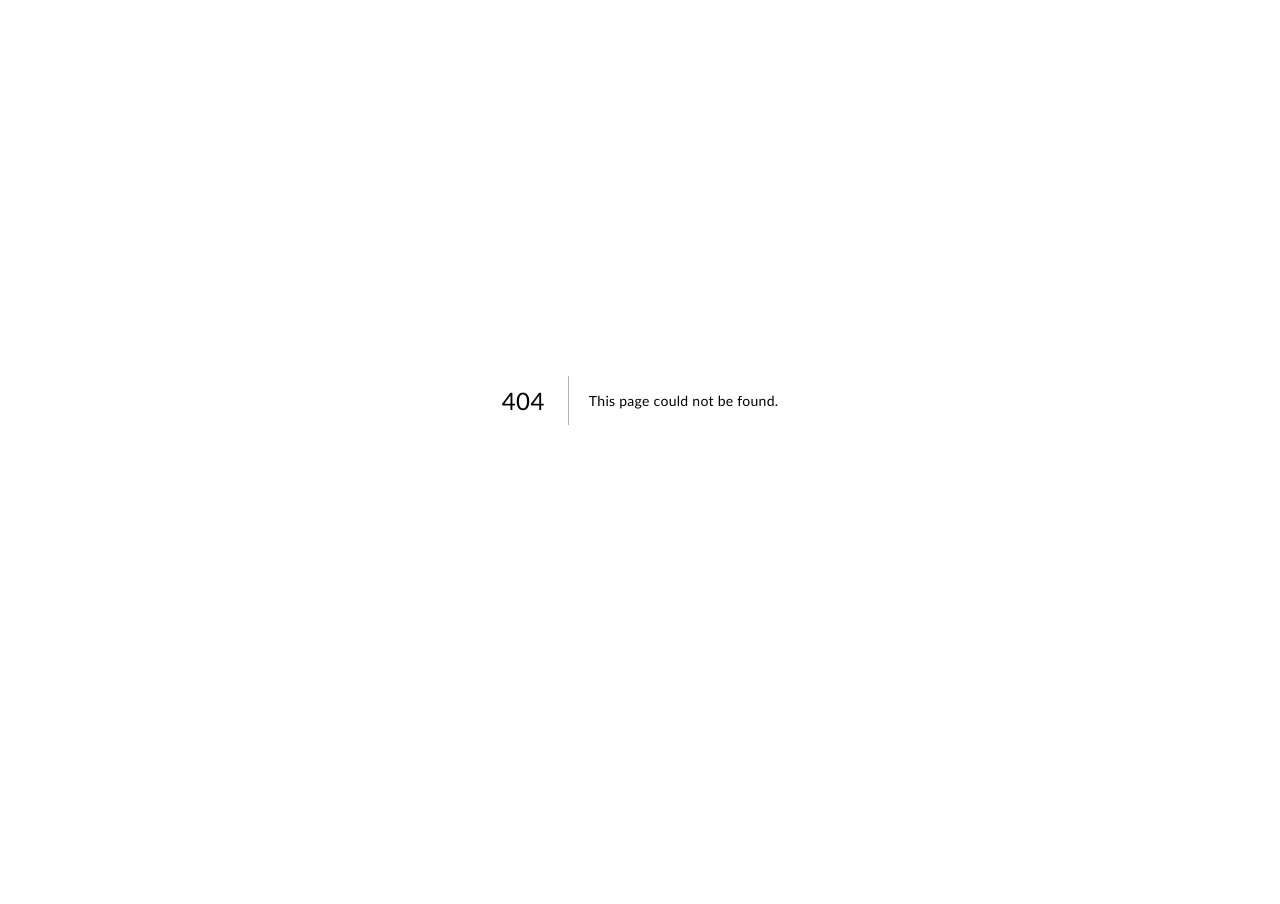
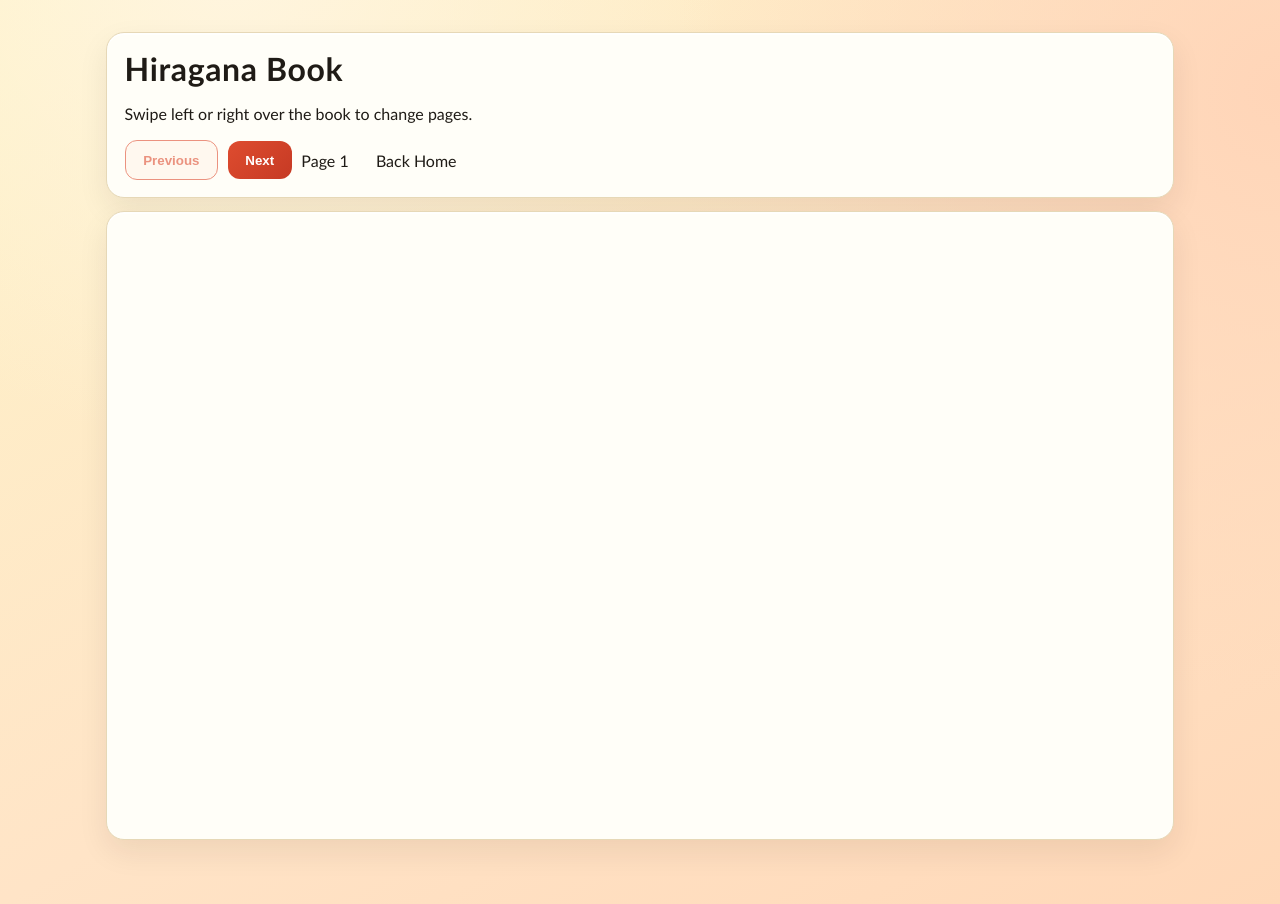
Before and after one commit to Zulu2009/takeotomodaci, a Next.js app in the folder apps/web/: page /hiragana-book in a window 1280 px wide. Before the commit this address had no page. Before the commit the page ends 800 px from the top, so only its background shows below. Built offline with nearby package versions, Linux system fonts and the light colour scheme.

Commit message:
add swipeable hiragana pdf page and home link

```diff
--- /dev/null
+++ b/apps/web/app/hiragana-book/page.tsx
@@ -0,0 +1,57 @@
+"use client";
+
+import Link from "next/link";
+import { useState } from "react";
+
+const MAX_PAGES = 60;
+
+export default function HiraganaBookPage() {
+  const [page, setPage] = useState(1);
+  const [touchStartX, setTouchStartX] = useState<number | null>(null);
+
+  function prev() {
+    setPage((p) => Math.max(1, p - 1));
+  }
+
+  function next() {
+    setPage((p) => Math.min(MAX_PAGES, p + 1));
+  }
+
+  function onTouchStart(event: React.TouchEvent<HTMLDivElement>) {
+    setTouchStartX(event.changedTouches[0]?.clientX ?? null);
+  }
+
+  function onTouchEnd(event: React.TouchEvent<HTMLDivElement>) {
+    if (touchStartX === null) return;
+    const endX = event.changedTouches[0]?.clientX ?? touchStartX;
+    const delta = endX - touchStartX;
+    if (delta > 45) prev();
+    if (delta < -45) next();
+    setTouchStartX(null);
+  }
+
+  return (
+    <main>
+      <section className="card" style={{ marginBottom: "0.8rem" }}>
+        <h1 className="hero-title" style={{ fontSize: "2rem" }}>Hiragana Book</h1>
+        <p>Swipe left or right over the book to change pages.</p>
+        <div style={{ display: "flex", gap: "0.6rem", alignItems: "center", flexWrap: "wrap" }}>
+          <button type="button" className="secondary" onClick={prev} disabled={page <= 1}>Previous</button>
+          <button type="button" onClick={next} disabled={page >= MAX_PAGES}>Next</button>
+          <span>Page {page}</span>
+          <Link href="/" className="secondary" style={{ padding: "0.72rem 1.1rem", borderRadius: 12 }}>
+            Back Home
+          </Link>
+        </div>
+      </section>
+
+      <section className="card" style={{ padding: "0.5rem" }} onTouchStart={onTouchStart} onTouchEnd={onTouchEnd}>
+        <iframe
+          title="Tofugu Learn Hiragana Book"
+          src={`/hiragana-book.pdf#page=${page}&view=FitH`}
+          style={{ width: "100%", height: "76vh", border: 0, borderRadius: 12 }}
+        />
+      </section>
+    </main>
+  );
+}
--- a/apps/web/components/kid-learning-app.tsx
+++ b/apps/web/components/kid-learning-app.tsx
@@ -1,6 +1,7 @@
 "use client";
 
 import { FormEvent, useEffect, useMemo, useState } from "react";
+import Link from "next/link";
 import {
   browserLocalPersistence,
   onAuthStateChanged,
@@ -682,6 +683,10 @@ export function KidLearningApp() {
             <span>Kana Match</span>
             <span>→</span>
           </button>
+          <Link href="/hiragana-book" className="mode-button">
+            <span>Hiragana Book (Swipe)</span>
+            <span>→</span>
+          </Link>
           {reviewPreparing ? <p>Preparing quick review...</p> : null}
 
           <div className="card" style={{ margin: 0 }}>
```
Also changed, not shown: 1 other file (tests, documents, lock files or other folders).
